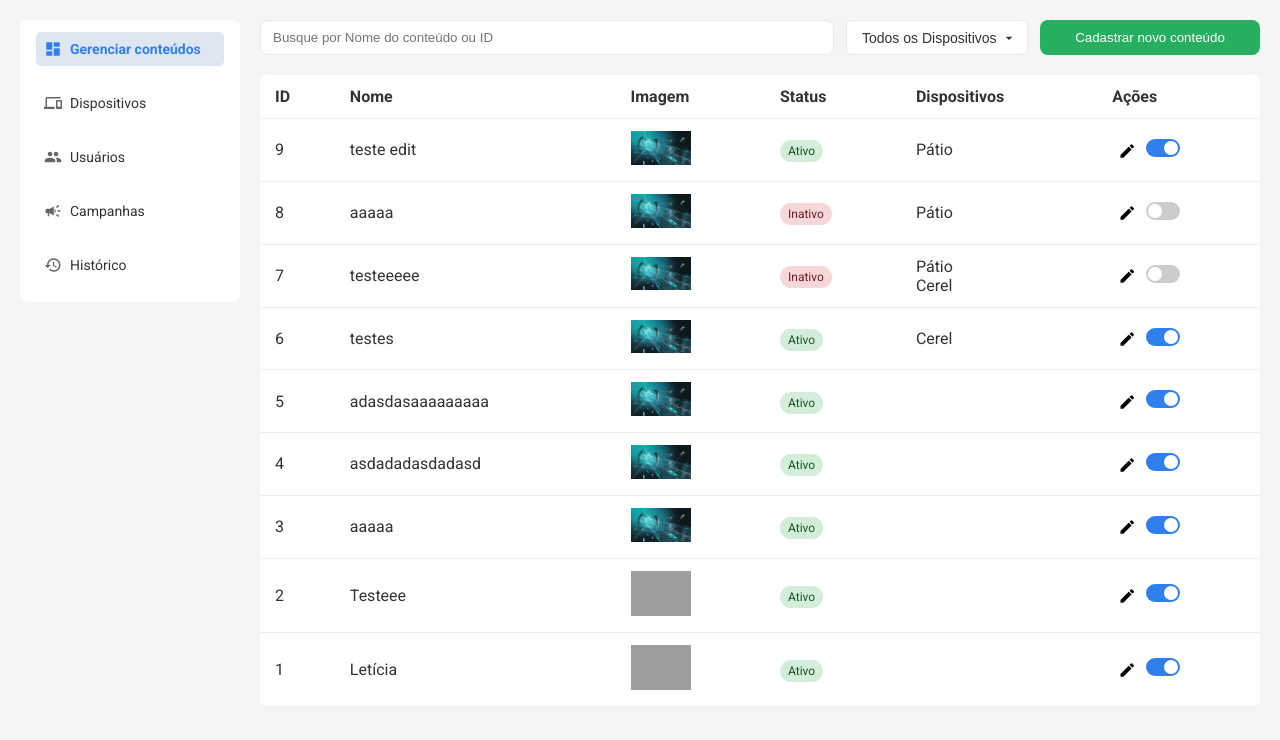
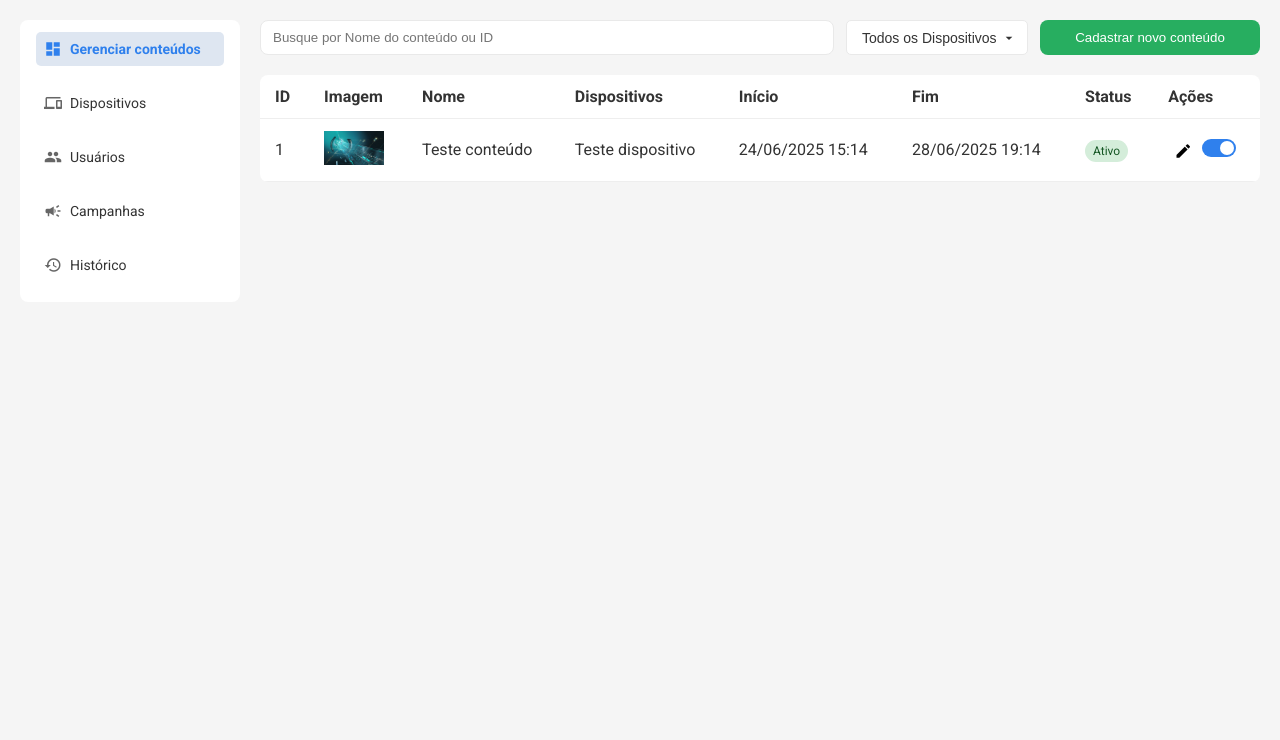
Before and after one commit to LetEscobar/sistema-quiosque-frameworksDW, a Flask app: page /conteudos/ in a window 1280 px wide. Shown: the part 60-800 px from the top of the page. Run offline with Flask 3, Linux system fonts and the light colour scheme; a user stored in the database is signed in; data comes from the database, SQL or seed files in the repository; grey boxes are pictures that could not be loaded.

Commit message:
inicio e fim de exibição - conteúdos

```diff
--- a/models.py
+++ b/models.py
@@ -60,13 +60,19 @@
     usuario = db.relationship('User', backref='historicos')
 
 
+from datetime import datetime
+
 class Conteudo(db.Model):
     id = db.Column(db.Integer, primary_key=True)
     nome = db.Column(db.String(100), nullable=False)
     imagem = db.Column(db.String(200))
     status = db.Column(db.String(20), default='Ativo')
 
+    data_inicio = db.Column(db.DateTime, nullable=True)
+    data_fim = db.Column(db.DateTime, nullable=True)
+
     dispositivos = db.relationship('ConteudoDispositivo', back_populates='conteudo', cascade='all, delete-orphan')
+
 
 class ConteudoDispositivo(db.Model):
     id = db.Column(db.Integer, primary_key=True)
--- a/routes/conteudos.py
+++ b/routes/conteudos.py
@@ -1,3 +1,4 @@
+from datetime import datetime
 from flask import Blueprint, jsonify, render_template, request, redirect, url_for
 from decorators import login_required
 from models import db, Conteudo, Tela, ConteudoDispositivo
@@ -20,6 +21,12 @@
     dispositivos_ids = request.form.getlist('dispositivos')
     imagem = request.files.get('imagem')
 
+    data_inicio = request.form.get('data_inicio') or None
+    data_fim = request.form.get('data_fim') or None
+
+    data_inicio = datetime.fromisoformat(data_inicio) if data_inicio else None
+    data_fim = datetime.fromisoformat(data_fim) if data_fim else None
+
     UPLOAD_FOLDER = os.path.join('static', 'uploads')
     os.makedirs(UPLOAD_FOLDER, exist_ok=True)
 
@@ -31,7 +38,7 @@
     else:
         imagem_db = None
 
-    conteudo = Conteudo(nome=nome, imagem=imagem_db)
+    conteudo = Conteudo(nome=nome, imagem=imagem_db, data_inicio=data_inicio, data_fim=data_fim)
     db.session.add(conteudo)
     db.session.flush()
 
@@ -52,6 +59,8 @@
     data = request.get_json()
     conteudo.nome = data.get('nome')
     novos_ids = set(map(int, data.get('dispositivos', [])))
+    conteudo.data_inicio = datetime.fromisoformat(data.get('data_inicio')) if data.get('data_inicio') else None
+    conteudo.data_fim = datetime.fromisoformat(data.get('data_fim')) if data.get('data_fim') else None
 
     conteudo.dispositivos.clear()
     for disp_id in novos_ids:
@@ -80,5 +89,7 @@
     return jsonify({
         'id': conteudo.id,
         'nome': conteudo.nome,
-        'dispositivos': [rel.dispositivo_id for rel in conteudo.dispositivos]
+        'dispositivos': [rel.dispositivo_id for rel in conteudo.dispositivos],
+        'data_inicio': conteudo.data_inicio.isoformat() if conteudo.data_inicio else '',
+        'data_fim': conteudo.data_fim.isoformat() if conteudo.data_fim else ''
     })
--- a/static/conteudos.js
+++ b/static/conteudos.js
@@ -91,6 +91,11 @@
                 cb.checked = conteudo.dispositivos.includes(parseInt(cb.value))
             })
 
+            document.getElementById('editInicio').value =
+                conteudo.data_inicio?.slice(0, 16) || ''
+            document.getElementById('editFim').value =
+                conteudo.data_fim?.slice(0, 16) || ''
+
             openEditModal()
         })
         .catch(err => alert(err.message))
@@ -105,11 +110,13 @@
         const dispositivos = Array.from(
             document.querySelectorAll('.editDispositivo:checked')
         ).map(cb => cb.value)
+        const data_inicio = document.getElementById('editInicio').value
+        const data_fim = document.getElementById('editFim').value
 
         fetch(`/conteudos/editar/${id}`, {
             method: 'POST',
             headers: { 'Content-Type': 'application/json' },
-            body: JSON.stringify({ nome, dispositivos })
+            body: JSON.stringify({ nome, dispositivos, data_inicio, data_fim })
         })
             .then(res => {
                 if (!res.ok) throw new Error('Erro ao salvar alterações')
--- a/static/styles.css
+++ b/static/styles.css
@@ -304,7 +304,8 @@
     font-weight: bold;
 }
 
-#save {
+#save,
+#saveEdit {
     width: 100%;
     height: 30px;
     background: #27ae60;
--- a/templates/index.html
+++ b/templates/index.html
@@ -24,10 +24,12 @@
     <thead>
         <tr>
             <th>ID</th>
+            <th>Imagem</th>
             <th>Nome</th>
-            <th>Imagem</th>
+            <th>Dispositivos</th>
+            <th>Início</th>
+            <th>Fim</th>
             <th>Status</th>
-            <th>Dispositivos</th>
             <th>Ações</th>
         </tr>
     </thead>
@@ -35,7 +37,6 @@
         {% for conteudo in conteudos %}
         <tr>
             <td>{{ conteudo.id }}</td>
-            <td>{{ conteudo.nome }}</td>
             <td>
                 {% if conteudo.imagem %}
                 <img
@@ -47,19 +48,29 @@
                 <em>Sem imagem</em>
                 {% endif %}
             </td>
+            <td>{{ conteudo.nome }}</td>
+
+            <td>
+                {% for rel in conteudo.dispositivos %}
+                <span class="chip">{{ rel.dispositivo.nomeDispositivo }} </span
+                ><br />
+                {% endfor %}
+            </td>
+            <td>
+                {{ conteudo.data_inicio.strftime('%d/%m/%Y %H:%M') if
+                conteudo.data_inicio else '-' }}
+            </td>
+            <td>
+                {{ conteudo.data_fim.strftime('%d/%m/%Y %H:%M') if
+                conteudo.data_fim else '-' }}
+            </td>
+
             <td>
                 <span
                     class="status {{ 'ativo' if conteudo.status == 'Ativo' else 'inativo' }}"
                 >
                     {{ conteudo.status }}
                 </span>
-            </td>
-
-            <td>
-                {% for rel in conteudo.dispositivos %}
-                <span class="chip">{{ rel.dispositivo.nomeDispositivo }} </span
-                ><br />
-                {% endfor %}
             </td>
             <td>
                 <button
@@ -125,6 +136,20 @@
                     </div>
                 </div>
 
+                <div class="item_form">
+                    <label for="dataInicio">Data e Hora de Início</label>
+                    <input
+                        type="datetime-local"
+                        name="data_inicio"
+                        id="dataInicio"
+                    />
+                </div>
+
+                <div class="item_form">
+                    <label for="dataFim">Data e Hora de Fim</label>
+                    <input type="datetime-local" name="data_fim" id="dataFim" />
+                </div>
+
                 <button type="submit" id="save">Salvar conteúdo</button>
             </div>
         </form>
@@ -161,6 +186,16 @@
                     </div>
                 </div>
 
+                <div class="item_form">
+                    <label for="editInicio">Data e Hora de Início</label>
+                    <input type="datetime-local" id="editInicio" />
+                </div>
+
+                <div class="item_form">
+                    <label for="editFim">Data e Hora de Fim</label>
+                    <input type="datetime-local" id="editFim" />
+                </div>
+
                 <button type="submit" id="saveEdit">Salvar alterações</button>
             </div>
         </form>
```
Also changed, not shown: instance/painel.db, static/uploads/35848b09be1e43ba988ff38028f2658d_asdadas.jpg (added), static/uploads/ac079bd194244c92af871b3ae670f9aa_asdadas.jpg (added).
